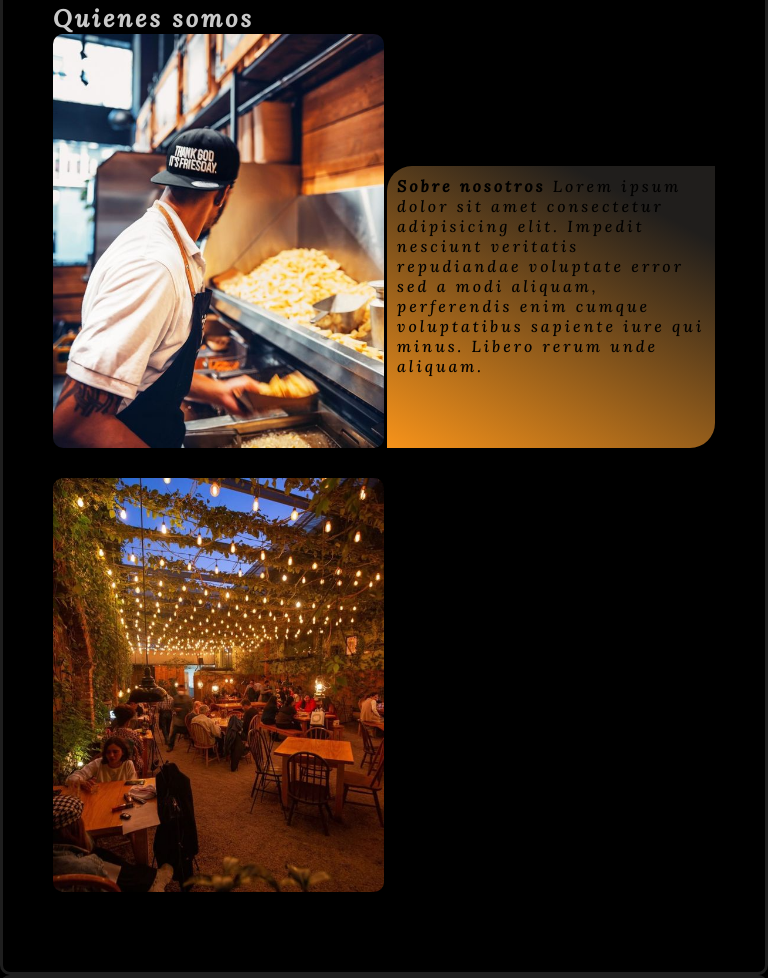
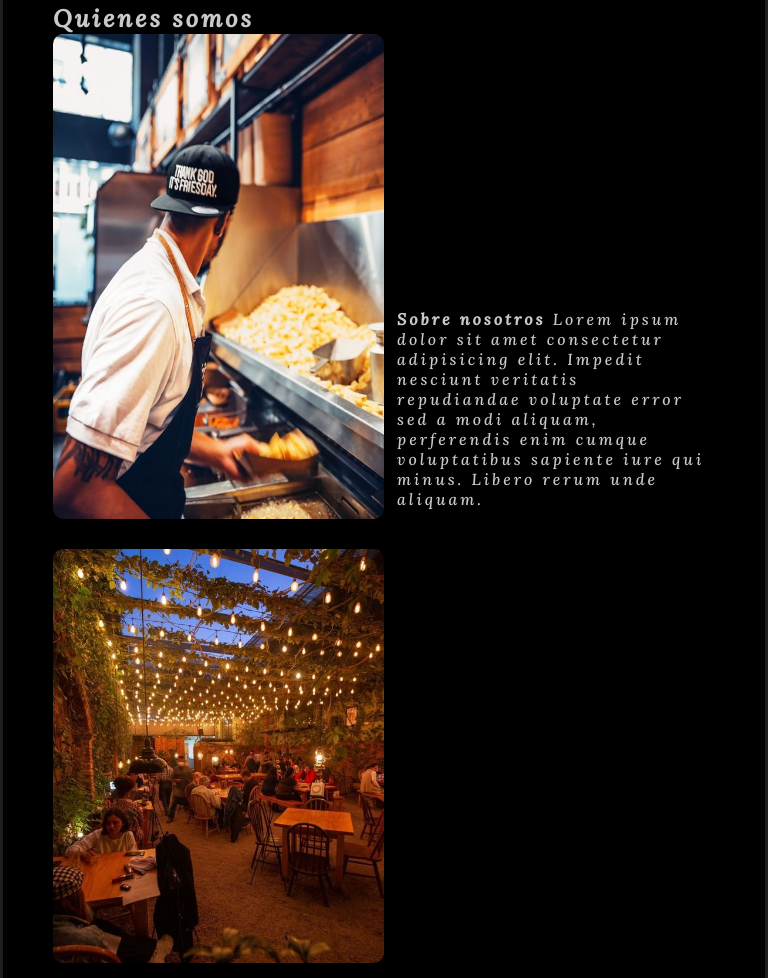
Before and after one commit to matiasestigarribia/tpo_cac, a plain HTML site: page nosotros.html in a window 768 px wide. Shown: the part 802-1780 px from the top of the page. Drawn offline with Linux system fonts and the light colour scheme; some packages are replaced by stand-ins of ours.

Commit message:
mapa web online

```diff
--- a/css/styles.css
+++ b/css/styles.css
@@ -120,10 +120,13 @@ div.contenedor-logo {
     .productos .descripcion p {
         width: 50%;
         margin-left: 3px;
-        background: linear-gradient(207.8deg, #201e1c 16.69%, #f7931a 100%);
         padding: 10px 10px;
-        color: #000;
         border-radius: 25px 0 25px 0;
+    }
+
+    #detalle_acerca {
+        margin-top: 40%;
+
     }
 
     .navbar-list li {
@@ -212,7 +215,7 @@ div.contenedor-logo {
 
     #detalle_acerca {
         margin-top: 10%;
-        ;
+
     }
 
     #logo-empresa {
--- a/nosotros.html
+++ b/nosotros.html
@@ -49,17 +49,19 @@
             <div class="descripcion">
                 <img src="image/acercadenosotros.jpg" alt="Sobre nosotros">
 
-                <p id="detalle_acerca"  >
+                <p id="detalle_acerca">
 
-                  <strong>Sobre nosotros</strong> Lorem ipsum dolor sit amet consectetur adipisicing elit. Impedit nesciunt veritatis repudiandae voluptate error sed a modi aliquam, perferendis enim cumque voluptatibus sapiente iure qui minus. Libero rerum unde aliquam.
+                    <strong>Sobre nosotros</strong> Lorem ipsum dolor sit amet consectetur adipisicing elit. Impedit
+                    nesciunt veritatis repudiandae voluptate error sed a modi aliquam, perferendis enim cumque
+                    voluptatibus sapiente iure qui minus. Libero rerum unde aliquam.
                 </p>
-              </div>
             </div>
-                <div class="descripcion">
-                    <img src="image/acercadenosotros23.jpg" alt="Sobre nosotros">
-                </div>
             </div>
-          </section>
+            <div class="descripcion">
+                <img src="image/acercadenosotros23.jpg" alt="Sobre nosotros">
+            </div>
+            </div>
+        </section>
 
         <!-- Sección donde estamos -->
         <section class="productos">
@@ -72,7 +74,7 @@
             </p>
 
             </div>
-            <script src="/js/script.js"></script>
+            <script src="tpo_cac/js/script.js"></script>
             <script async defer
                 src="https://maps.googleapis.com/maps/api/js?key=AIzaSyC72MUesCWAXJxq6t8pD2U1mdMjhqRnBEg&callback=initMap"></script>
         </section>
```
